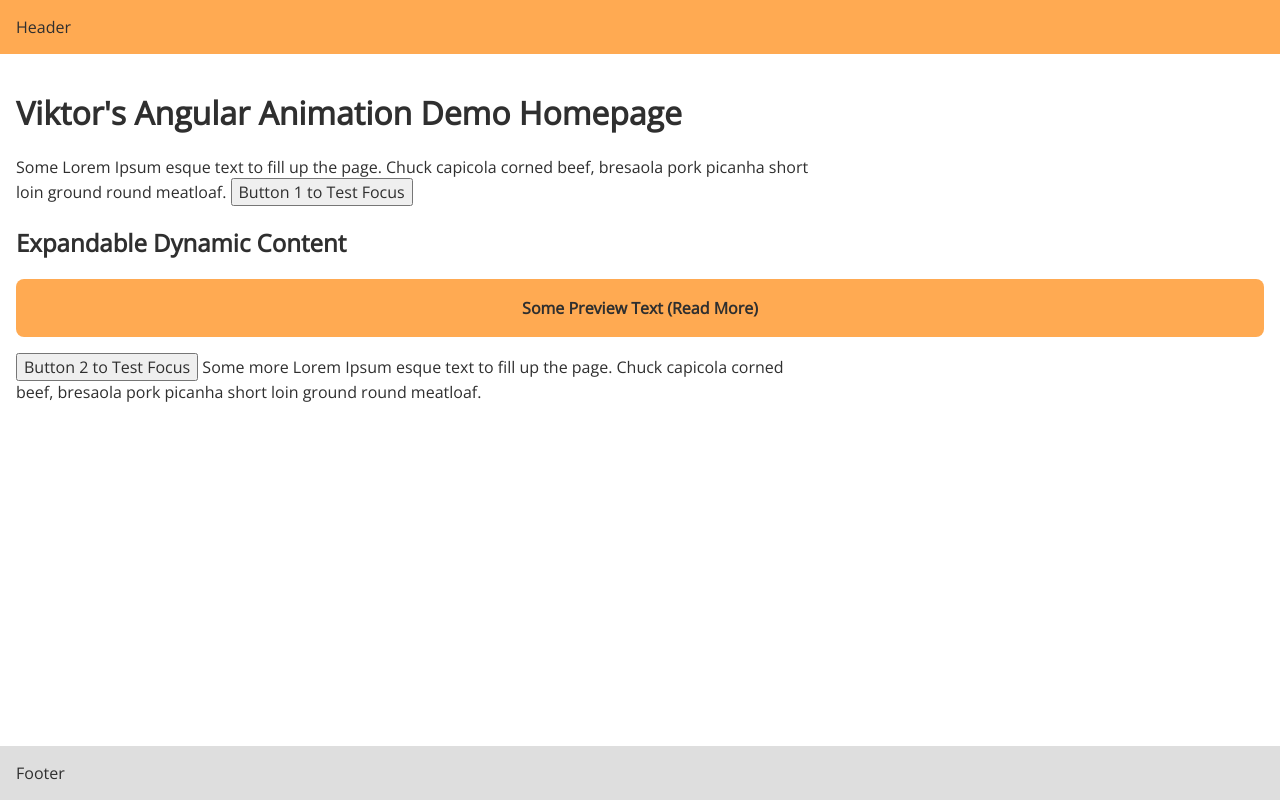
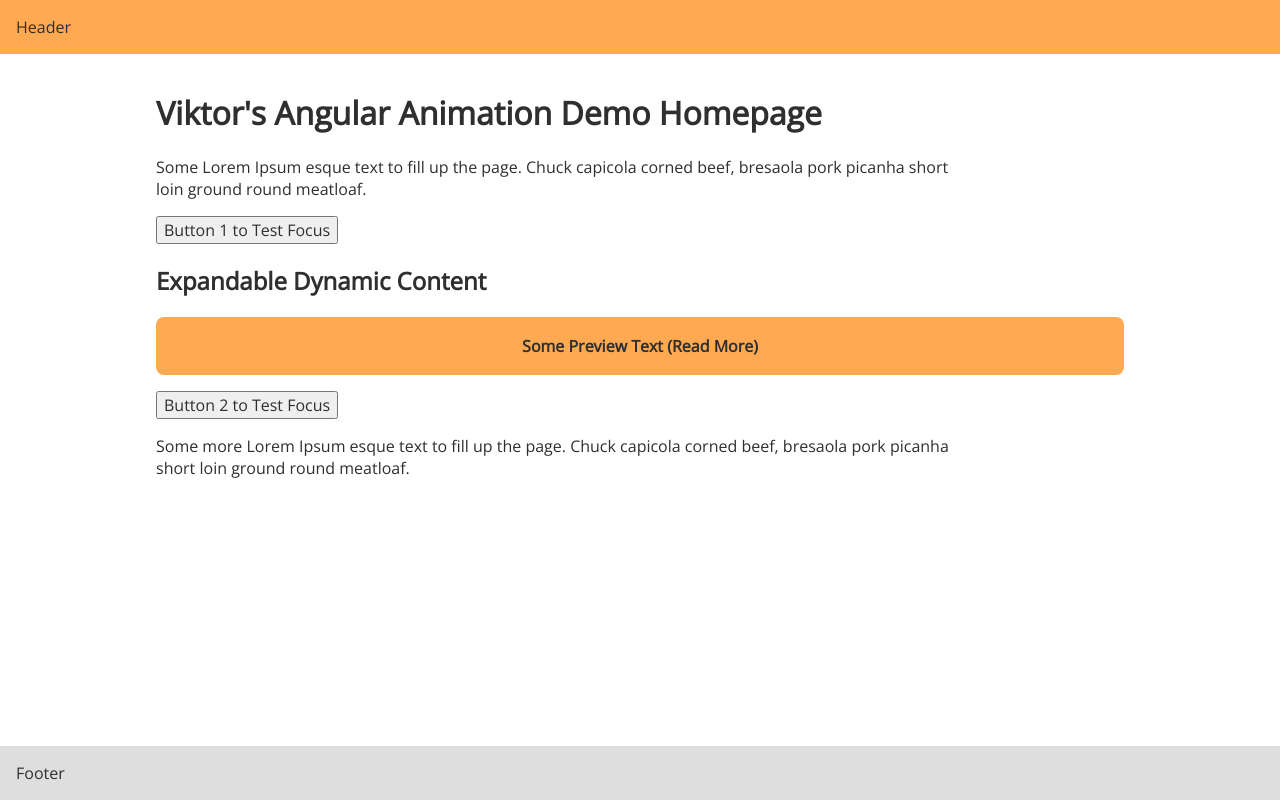
Before and after one commit to vkoves/angular-animation-demo, an Angular app: page / in a window 1280 px wide. Built offline with nearby package versions, Linux system fonts and the light colour scheme.

Commit message:
Improved page styles

```diff
--- a/src/app/app.component.scss
+++ b/src/app/app.component.scss
@@ -7,8 +7,23 @@
   grid-template-rows: auto 1fr auto;
 }
 
-header, main, footer { padding: $standard; }
+header, main, footer {
+  padding: $standard;
+}
 
 header { background-color: $orange; }
 
 footer { background-color: $light-grey; }
+
+
+@media(min-width: 1200px) {
+  :host {
+    grid-template-columns: 1fr 1000px 1fr;
+  }
+
+  // Use all columns for header and footer
+  header, footer { grid-column: 1 /4; }
+
+  // Use center column for content
+  main { grid-column: 2 /3; }
+}
--- a/src/app/home/home.component.html
+++ b/src/app/home/home.component.html
@@ -3,10 +3,9 @@
 <p>
   Some Lorem Ipsum esque text to fill up the page. Chuck capicola corned beef,
   bresaola pork picanha short loin ground round meatloaf.
-
-  <button>Button 1 to Test Focus</button>
 </p>
 
+<button>Button 1 to Test Focus</button>
 
 <h2>Expandable Dynamic Content</h2>
 
@@ -14,7 +13,9 @@
 
 <p>
   <button>Button 2 to Test Focus</button>
+</p>
 
+<p>
   Some more Lorem Ipsum esque text to fill up the page. Chuck capicola corned
   beef, bresaola pork picanha short loin ground round meatloaf.
 </p>
```
